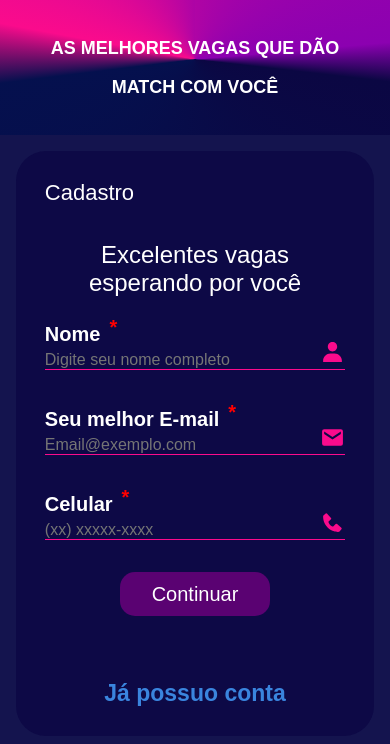
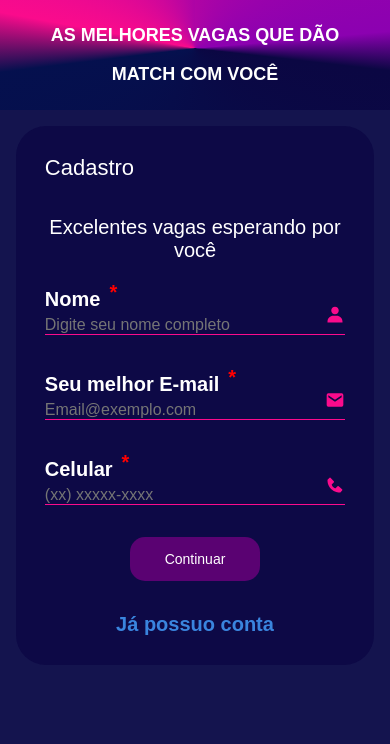
Before and after one commit to lblanco1/match-techs, a React (Create React App) app: page /cadastro in a window 390 px wide. Shown: the top 744 px of the page. Built offline with nearby package versions, Linux system fonts and the light colour scheme; a web font is replaced by a local one.

Commit message:
Fix: correcoes de bugs do sistema

```diff
--- a/src/scenes/publics/auth/pages/Forms/components/Forms_password/Forms_password.module.css
+++ b/src/scenes/publics/auth/pages/Forms/components/Forms_password/Forms_password.module.css
@@ -24,7 +24,7 @@
     color: #3a85de;
     display: grid;
     place-items: center;
-    margin-top: 4rem;
+    margin-top: 3rem;
     font-size: 23px;
     font-family: "KoHo", sans-serif;
     font-weight: 700;
@@ -49,22 +49,22 @@
     width: 100%;
     background: #0d0946;
     border-radius: 30px;
-    padding: 50px;
+    padding: 2rem 3rem 2rem 3rem;
     max-width: 500px;
 }
 
 .form_title {
     text-align: start;
-    font-size: 40px;
+    font-size: 32px;
     margin-top: 0;
-    margin-bottom: 35px;
+    margin-bottom: 20px;
     color: #ffffff;
     font-family: "KoHo", sans-serif;
 }
 
 .form_subtitle {
     text-align: center;
-    font-size: 23px;
+    font-size: 24px;
     margin-top: 0;
     margin-bottom: 35px;
     color: #ffffff;
@@ -72,12 +72,11 @@
 }
 
 .form_security {
-    font-size: 23px;
+    font-size: 24px;
     color: #ffffff;
-    margin-bottom: 2rem;
+    margin-bottom: 1rem;
     font-family: "KoHo", sans-serif;
 }
-
 
 .required_symbol::before {
     content: "*";
@@ -112,7 +111,7 @@ button {
     background-color: #a439c2;
 }
 
-.mensage_error{
+.mensage_error {
     color: red;
     margin-top: -8px;
     margin-bottom: 30px;
@@ -120,9 +119,9 @@ button {
 
 input[type="password"]::-ms-reveal {
     display: none;
-  }
+}
 
-  .rename_input {
+.rename_input {
     font-size: 20px;
     font-family: "KoHo", sans-serif;
     width: 100%;
@@ -135,8 +134,6 @@ input[type="password"]::-ms-reveal {
     outline: none;
 }
 
-
-
 .rename_label {
     font-weight: 700;
     font-size: 24px;
@@ -144,3 +141,62 @@ input[type="password"]::-ms-reveal {
     color: #ffffff;
     font-family: "KoHo", sans-serif;
 }
+
+@media screen and (max-width: 700px) {
+    .form {
+        width: 85%;
+        padding: 1.8rem;
+    }
+
+    .form_title {
+        font-size: 22px;
+    }
+
+    .form_subtitle {
+        font-size: 20px;
+    }
+
+    .form_security {
+        font-size: 20px;
+    }
+
+    .forgot_password {
+        font-size: 12px;
+    }
+
+    .rename_label {
+        font-size: 20px;
+    }
+
+    .list {
+        font-size: 16px;
+    }
+
+    .rename_input {
+        font-size: 16px;
+    }
+
+    .rename_input::placeholder {
+        font-size: 16px;
+    }
+
+    button {
+        width: 130px;
+        font-size: 14px;
+    }
+
+    .form_accout {
+        margin-top: 2rem;
+        font-size: 20px;
+    }
+
+    .img {
+        margin-top: -30px;
+        width: 20px;
+    }
+
+    .form_question,
+    .form_start {
+        font-size: 14px;
+    }
+}
--- a/src/scenes/publics/auth/pages/Forms/components/Forms_password/index.jsx
+++ b/src/scenes/publics/auth/pages/Forms/components/Forms_password/index.jsx
@@ -116,11 +116,9 @@ export default function FormsPassword() {
                      />
                      <img src={showPassword ? Eye : Nosee} className={styles.img} onClick={togglePasswordVisibility} />
                   </div>
-
-                     <div className={styles.mensage_error}><ErrorMessage name="confirmPassword" component="div" /></div>
+                  <div className={styles.mensage_error}><ErrorMessage name="confirmPassword" component="div" /></div>
 
                   <div className={styles.list}>
-
                      <ul>
                         <li className={requirements.length ? styles.green : styles.red}>Mínimo de 8 caracteres</li>
                         <li className={requirements.specialChar ? styles.green : styles.red}>Mínimo de um caracter especial</li>
@@ -128,7 +126,6 @@ export default function FormsPassword() {
                         <li className={requirements.uppercase ? styles.green : styles.red}>Ter letras MAIÚSCULAS</li>
                         <li className={requirements.lowercase ? styles.green : styles.red}>Ter letras minúsculas</li>
                      </ul>
-
                   </div>
 
                   <div className={styles.conteiner}>
--- a/src/scenes/publics/auth/pages/Forms/components/Forms_sign_up/Forms.module.css
+++ b/src/scenes/publics/auth/pages/Forms/components/Forms_sign_up/Forms.module.css
@@ -6,11 +6,13 @@
 }
 
 .form {
-    width: 40%;
+    width: 100%;
     padding: 20px;
     background: #0d0946;
     border-radius: 30px;
-    padding: 75px;
+    padding-left: 55px;
+    padding-right: 55px;
+    max-width: 500px;
 }
 
 .content {
@@ -58,7 +60,7 @@ button {
     color: #3a85de;
     display: grid;
     place-items: center;
-    margin-top: 4rem;
+    margin-top: 3rem;
     font-size: 23px;
     font-family: "KoHo", sans-serif;
     font-weight: 700;
@@ -122,6 +124,10 @@ button {
         font-size: 22px;
     }
 
+    .form_subtitle {
+        font-size: 20px;
+    }
+
     .forgot_password {
         font-size: 12px;
     }
@@ -139,7 +145,18 @@ button {
     }
 
     button {
+        width: 130px;
         font-size: 14px;
+    }
+
+    .form_accout {
+        margin-top: 2rem;
+        font-size: 20px;
+    }
+
+    .img {
+        margin-top: -30px;
+        width: 20px;
     }
 
     .form_question,
--- a/src/scenes/publics/auth/pages/Forms/components/Forms_sign_up/index.jsx
+++ b/src/scenes/publics/auth/pages/Forms/components/Forms_sign_up/index.jsx
@@ -12,9 +12,9 @@ import { debounce } from 'lodash';
 
 const schema = yup.object().shape({
   name: yup.string()
-   .matches(/^[A-Za-zÀ-ÖØ-öø-ÿ]+$/, 'O nome deve conter somente letras')
-   .min(2, 'O nome deve ter pelo menos 2 caracteres')
-   .required('Campo obrigatório, por favor preencha.'),
+    .matches(/^[A-Za-zÀ-ÖØ-öø-ÿ]+$/, 'O nome deve conter somente letras')
+    .min(2, 'O nome deve ter pelo menos 2 caracteres')
+    .required('Campo obrigatório, por favor preencha.'),
   email: yup.string().email('E-mail inválido').required('Campo obrigatório'),
   phone: yup
     .string()
--- a/src/scenes/publics/auth/pages/layouts/Header/Header.module.css
+++ b/src/scenes/publics/auth/pages/layouts/Header/Header.module.css
@@ -15,7 +15,7 @@
     line-height: 39px;
 
     width: 100%;
-    height: 135px;
+    height: 110px;
     display: flex;
     background-repeat: no-repeat;
     position: relative; /* posicionar de forma relativa */
@@ -41,12 +41,12 @@
     transform: translateX(-50%); /* ajustar posicionamento no centro */
     margin-top: 0.2rem;
     flex-basis: 100%;
-    font-size: 30px;
+    font-size: 28px;
 }
 
 .matchtechs {
     display: flex;
-    margin-top: 45px;
+    margin-top: 21px;
     width: 8rem;
     height: 5.5rem;
     margin-left: 2rem;
--- a/src/scenes/publics/auth/pages/sign-in/SignInPage.module.css
+++ b/src/scenes/publics/auth/pages/sign-in/SignInPage.module.css
@@ -10,7 +10,7 @@
   max-width: 500px;
   background: #0d0946;
   border-radius: 30px;
-  padding: 4rem;
+  padding: 2rem 3rem 2rem 3rem;
 }
 
 .content {
```
